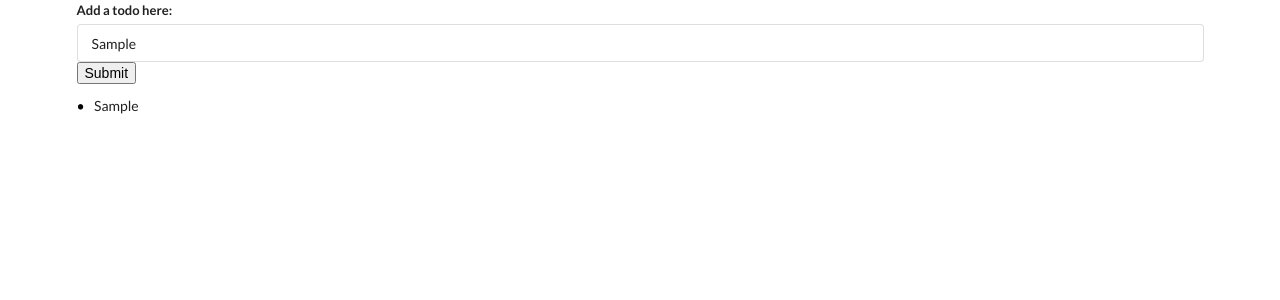
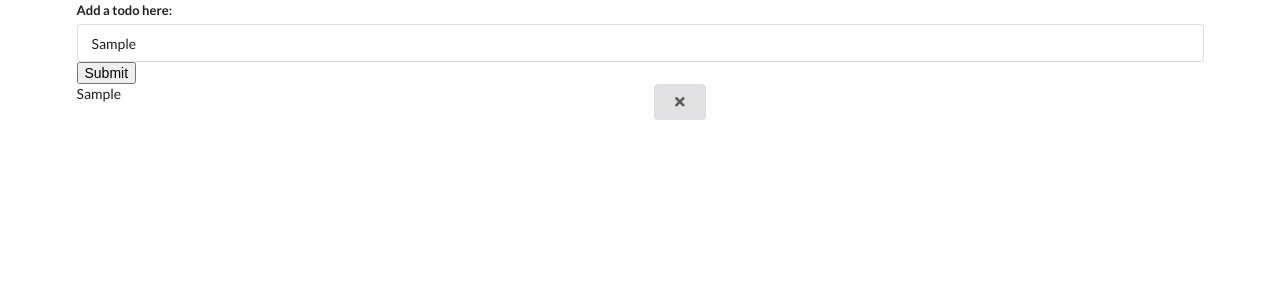
Before and after one commit to ksinghj/todos-react-solo, a React (Create React App) app: page / in a window 1280 px wide. Both pictures are taken after typing "Sample" into the empty fields and a click on the button "Submit". Shown: the top 300 px of the page. Built offline with nearby package versions, Linux system fonts and the light colour scheme.

Commit message:
add buttons, destructure props and make a component functional

```diff
--- a/public/index.html
+++ b/public/index.html
@@ -14,6 +14,10 @@
     <link
       rel="stylesheet"
       href="https://cdnjs.cloudflare.com/ajax/libs/semantic-ui/2.4.1/semantic.min.css"
+    />
+    <link
+      rel="stylesheet"
+      href="https://cdnjs.cloudflare.com/ajax/libs/font-awesome/5.13.0/css/all.min.css"
     />
     <title>React App</title>
   </head>
--- a/src/components/App.jsx
+++ b/src/components/App.jsx
@@ -1,9 +1,9 @@
 import React from "react";
-import AddTodo from "./AddTodo";
+import InputBar from "./InputBar";
 import TodoList from "./TodoList";
 
 class App extends React.Component {
-  state = { todos: [""], inputValue: "" };
+  state = { todos: [], inputValue: "" };
 
   handleInputChange = event => {
     this.setState({ inputValue: event.target.value });
@@ -15,15 +15,21 @@ class App extends React.Component {
     this.setState({ todos: [...todos, inputValue] });
   };
 
+  deleteTodo = () => {
+    console.log("Todo Deleted");
+  };
+
   render() {
     return (
       <div className="ui container">
-        <AddTodo
+        <InputBar
           handleInputChange={this.handleInputChange}
           prevent={this.prevent}
           addTodo={this.addTodo}
         />
-        <TodoList todos={this.state.todos} />
+        <div className="todolistparent">
+          <TodoList todos={this.state.todos} deleteTodo={this.deleteTodo} />
+        </div>
       </div>
     );
   }
--- a/src/components/AddTodo.jsx
+++ b/src/components/InputBar.jsx
@@ -1,6 +1,6 @@
 import React from "react";
 
-class AddTodo extends React.Component {
+class InputBar extends React.Component {
   constructor(props) {
     super(props);
     this.txtRef = React.createRef();
@@ -37,4 +37,4 @@ class AddTodo extends React.Component {
   }
 }
 
-export default AddTodo;
+export default InputBar;
--- a/src/components/TodoItem.jsx
+++ b/src/components/TodoItem.jsx
@@ -1,13 +1,16 @@
 import React from "react";
 
-class TodoItem extends React.Component {
-  render() {
-    return (
-      <div className="ui bulleted list">
-        <div className="item">{this.props.todo}</div>
+const TodoItem = ({ todo, deleteTodo }) => {
+  return (
+    <React.Fragment>
+      <div className="eight wide column">{todo}</div>
+      <div className="eight wide column">
+        <button onClick={deleteTodo} className="ui button">
+          <i className="fas fa-times"></i>
+        </button>
       </div>
-    );
-  }
-}
+    </React.Fragment>
+  );
+};
 
 export default TodoItem;
--- a/src/components/TodoList.jsx
+++ b/src/components/TodoList.jsx
@@ -3,13 +3,14 @@ import TodoItem from "./TodoItem";
 
 class TodoList extends React.Component {
   renderTodos = () => {
-    return this.props.todos.map(todo => {
-      return <TodoItem key={todo} todo={todo} />;
+    const { todos, deleteTodo } = this.props;
+    return todos.map(todo => {
+      return <TodoItem key={todo} todo={todo} deleteTodo={deleteTodo} />;
     });
   };
 
   render() {
-    return <div>{this.renderTodos()}</div>;
+    return <div className="ui grid">{this.renderTodos()}</div>;
   }
 }
 
```
